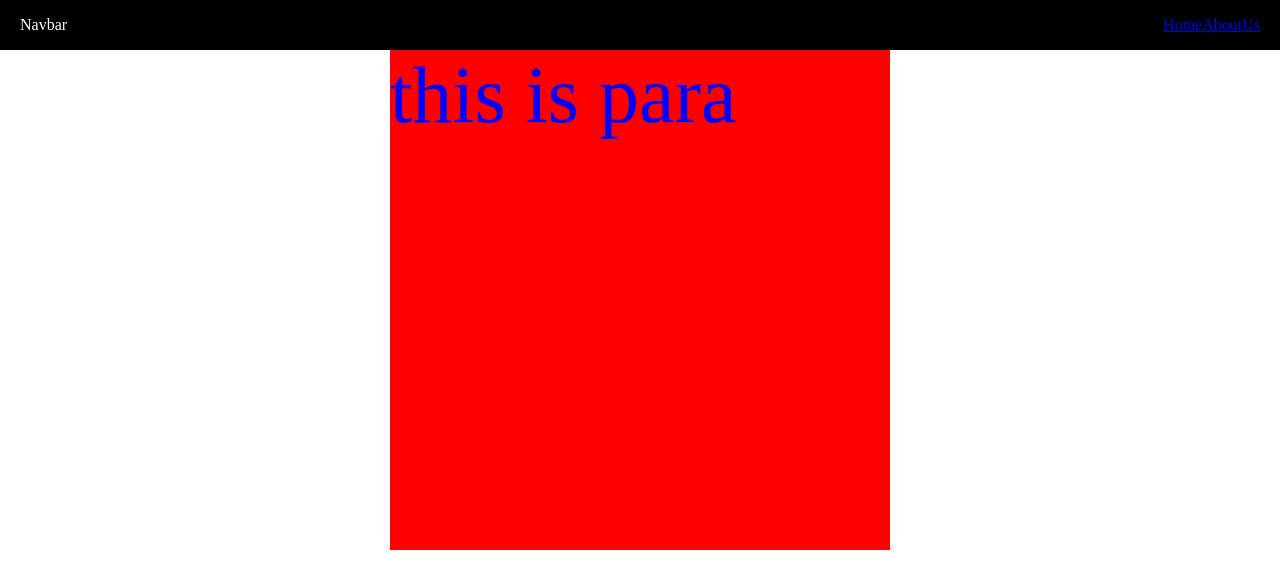
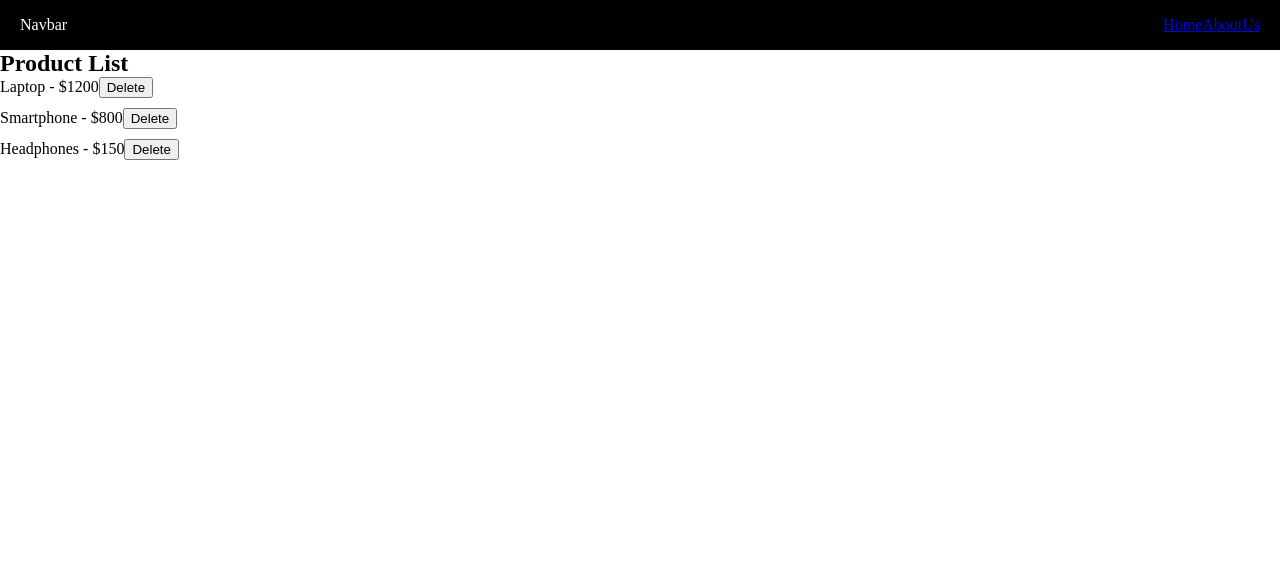
Before and after one commit to Mayankyadav3980/react_practice, a React (Create React App) app: page / in a window 1280 px wide. Shown: the top 588 px of the page. Built offline with nearby package versions, Linux system fonts and the light colour scheme.

Commit message:
optimised del operation

```diff
--- a/src/components/Home.jsx
+++ b/src/components/Home.jsx
@@ -1,11 +1,37 @@
-import React from 'react'
+import React, { useState, useCallback } from "react";
 
-const Home = () => {
+const ProductList = () => {
+  const [products, setProducts] = useState({
+    1: { id: 1, name: "Laptop", price: 1200 },
+    2: { id: 2, name: "Smartphone", price: 800 },
+    3: { id: 3, name: "Headphones", price: 150 },
+  });
+
+  const handleDelete = useCallback((id) => {
+    setProducts((prevProducts) => {
+      const newProducts = { ...prevProducts };
+      delete newProducts[id]; // O(1) deletion
+      return newProducts;
+    });
+  }, []);
+
   return (
-    <div className="div-class">
-      <p className="p">this is para</p>
+    <div>
+      <h2>Product List</h2>
+      {Object.keys(products).length === 0 ? (
+        <p>No products available</p>
+      ) : (
+        Object.values(products).map((product) => (
+          <div key={product.id} style={{ marginBottom: "10px" }}>
+            <span>
+              {product.name} - ${product.price}
+            </span>
+            <button onClick={() => handleDelete(product.id)}>Delete</button>
+          </div>
+        ))
+      )}
     </div>
   );
-}
+};
 
-export default Home;
+export default ProductList;
```
